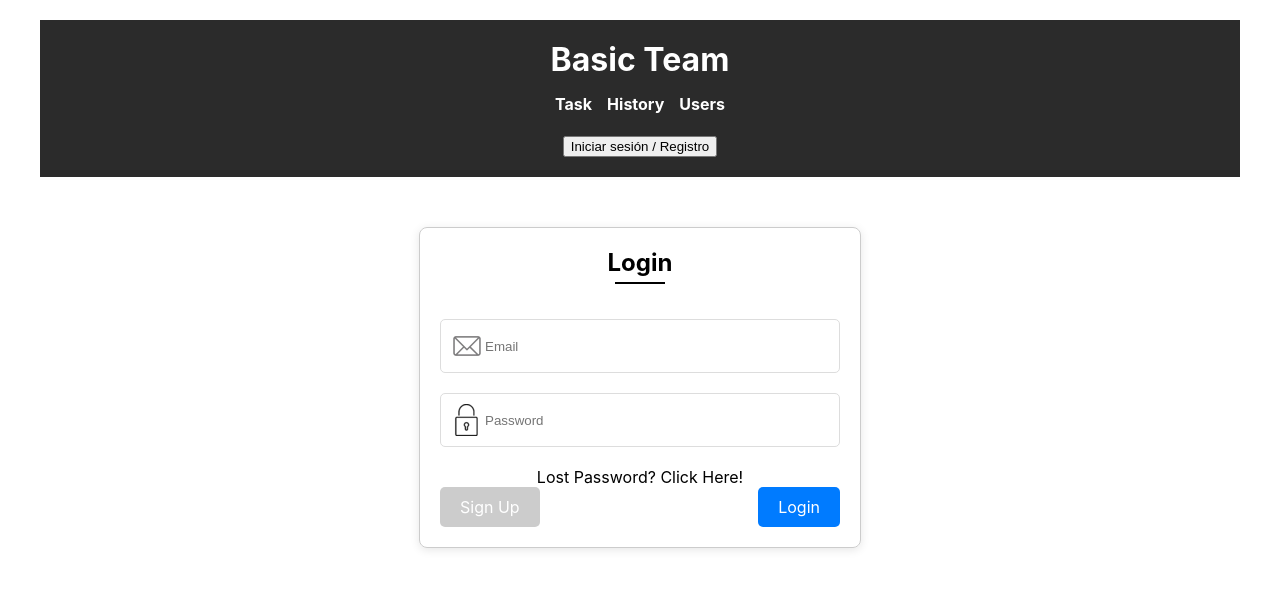
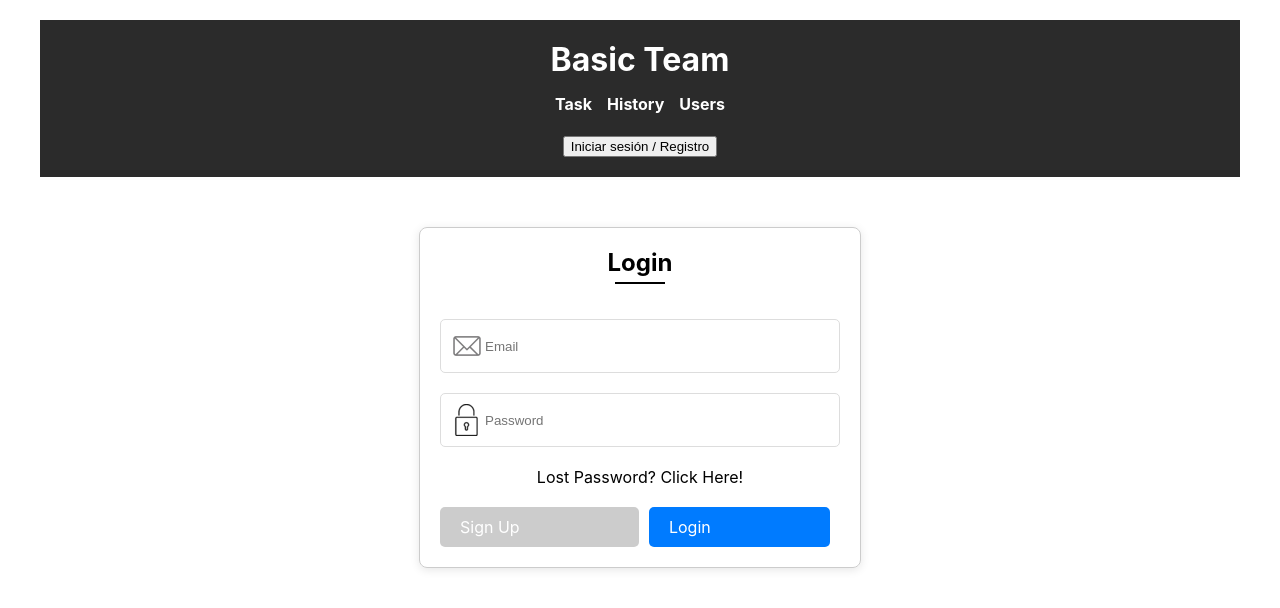
Before and after one commit to MaxiShea/basicteam, a React (Create React App) app: page / in a window 1280 px wide. Shown: the top 608 px of the page. Built offline with nearby package versions, Linux system fonts and the light colour scheme.

Commit message:
Update login-signup.module.css

```diff
--- a/src/components/login-signup/LoginSignup.module.css
+++ b/src/components/login-signup/LoginSignup.module.css
@@ -50,20 +50,27 @@ input {
 .forgotPassword {
     text-align: center;
     margin-top: 10px;
+    margin-bottom: 20px;
 }
 
 .submitContainer {
     display: flex;
     justify-content: space-between;
+    width: 100%;
+
 }
 
 .submit {
+    flex-grow: 1;
     cursor: pointer;
+    padding: 10px 0;
     padding: 10px 20px;
     background-color: #007bff;
     color: white;
     border: none;
     border-radius: 5px;
+    margin: 0;
+    margin-right: 10px;
 }
 
 .gray {
```
